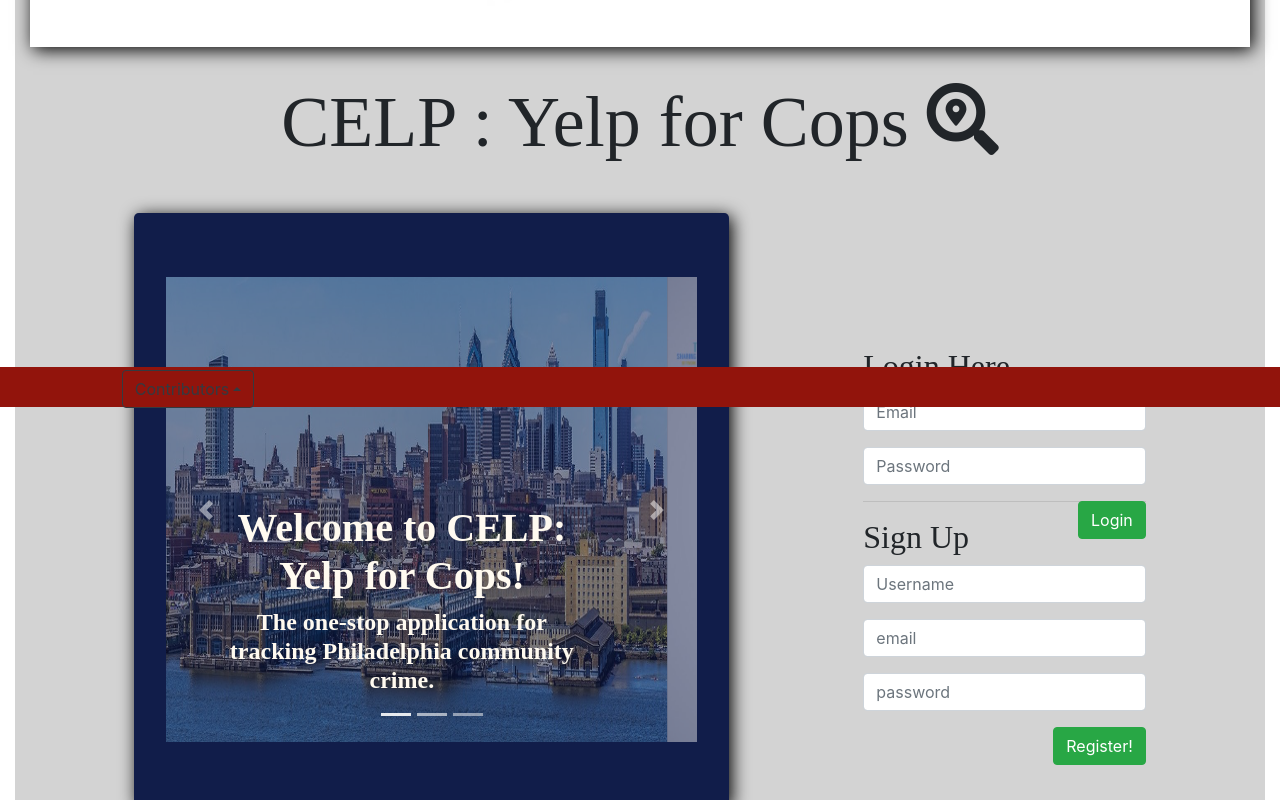
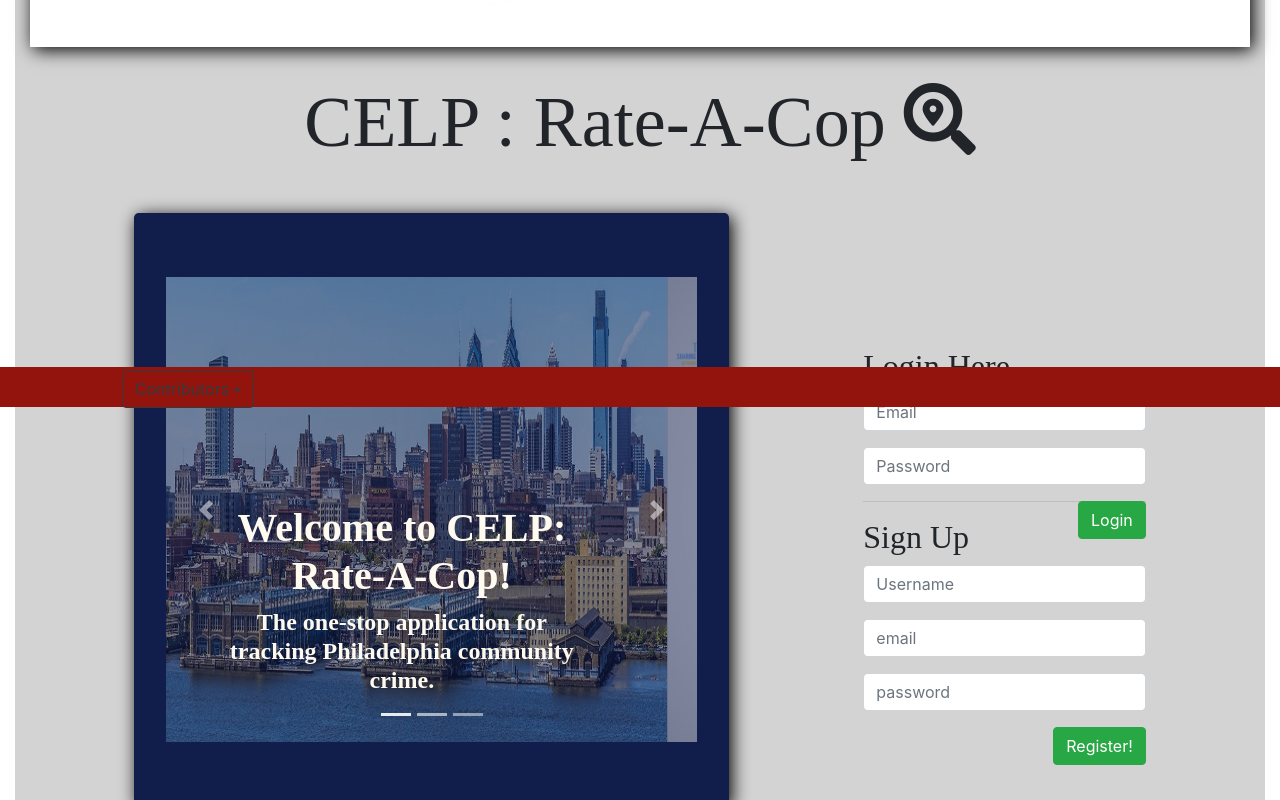
Before and after one commit to erasersleeve/Community-Law-App, a React (Create React App) app in the folder client/: page / in a window 1280 px wide. Shown: the part 393-1193 px from the top of the page. Built offline with nearby package versions, Linux system fonts and the light colour scheme; no server answers; the HTML template or start-up script is replaced by a standard one; a web font is replaced by a local one; what google-maps-react would draw is missing.

Commit message:
updated title on login page and carousel

```diff
--- a/client/src/components/Carousel/CarouselBanner.js
+++ b/client/src/components/Carousel/CarouselBanner.js
@@ -22,7 +22,7 @@ function CarouselBanner() {
                   alt="First slide"
                 />
                 <Carousel.Caption>
-                  <h1 className="textColor slideText">Welcome to CELP: Yelp for Cops!</h1>
+                  <h1 className="textColor slideText">Welcome to CELP: Rate-A-Cop!</h1>
                   <h4 className="textColor slideText">
                     The one-stop application for tracking Philadelphia community crime.
                   </h4>
--- a/client/src/pages/LoginForm/LogIn.js
+++ b/client/src/pages/LoginForm/LogIn.js
@@ -60,7 +60,7 @@ const LoginForm = (props) => {
         <div className="backgroundStyle" style={backgroundStyle}>
           <div>
             <h1 className="headerText headerImage">
-              CELP : Yelp for Cops <i class="fas fa-search-location"></i>
+              CELP : Rate-A-Cop <i class="fas fa-search-location"></i>
             </h1>
           </div>
         </div>
```
